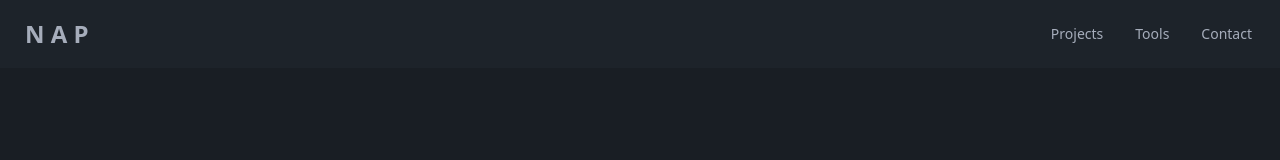
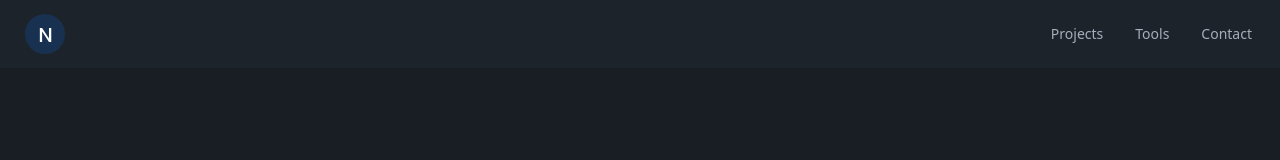
Before and after one commit to Anugerah20/Portfolio-V.2, a React (Vite) app: page / in a window 1280 px wide. Shown: the top 160 px of the page. Built offline with nearby package versions, Linux system fonts and the light colour scheme.

Commit message:
Update: dark mode and light mode

```diff
--- a/src/components/Nav.jsx
+++ b/src/components/Nav.jsx
@@ -1,19 +1,20 @@
 import React from "react";
 import NavList from "./NavList";
 import { NavLink } from "react-router-dom";
+import IconName from "../assets/icon-nabil.svg"
 
 const Nav = () => {
      return (
-          <div className="navbar bg-base-100">
+          <div className="navbar dark:bg-base-100 light:bg-base-100">
                <div className="navbar-start">
                     {/* Logo or Branding */}
                     <NavLink to="/" className="btn btn-ghost text-2xl">
-                         N A P
+                         <img src={IconName} className="w-10 h-10" alt="Icon Name" />
                     </NavLink>
                </div>
 
                {/* Hamburger menu for small screens */}
-               <div className="navbar-end lg:hidden">
+               <div className="navbar-end lg:hidden dark:bg-base-100 light:bg-base-100">
                     <div className="dropdown dropdown-left">
                          <div tabIndex={0} role="button" className="btn btn-ghost">
                               <svg
@@ -39,7 +40,7 @@ const Nav = () => {
                </div>
 
                {/* Navigation for large screens */}
-               <div className="navbar-end hidden lg:flex">
+               <div className="navbar-end hidden lg:flex dark:bg-base-100 light:bg-base-100">
                     <ul className="menu menu-horizontal px-1">
                          <NavList />
                     </ul>
```
